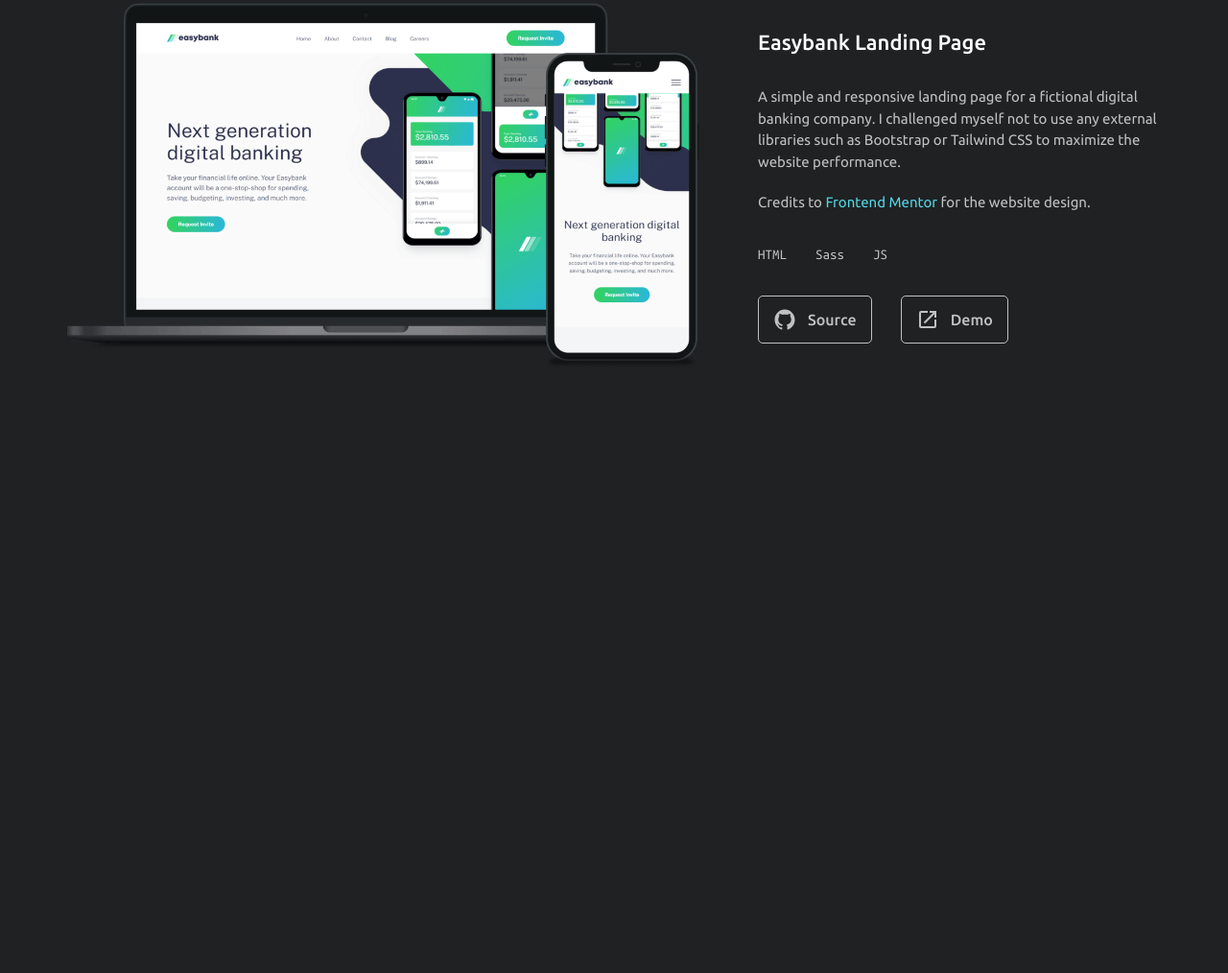
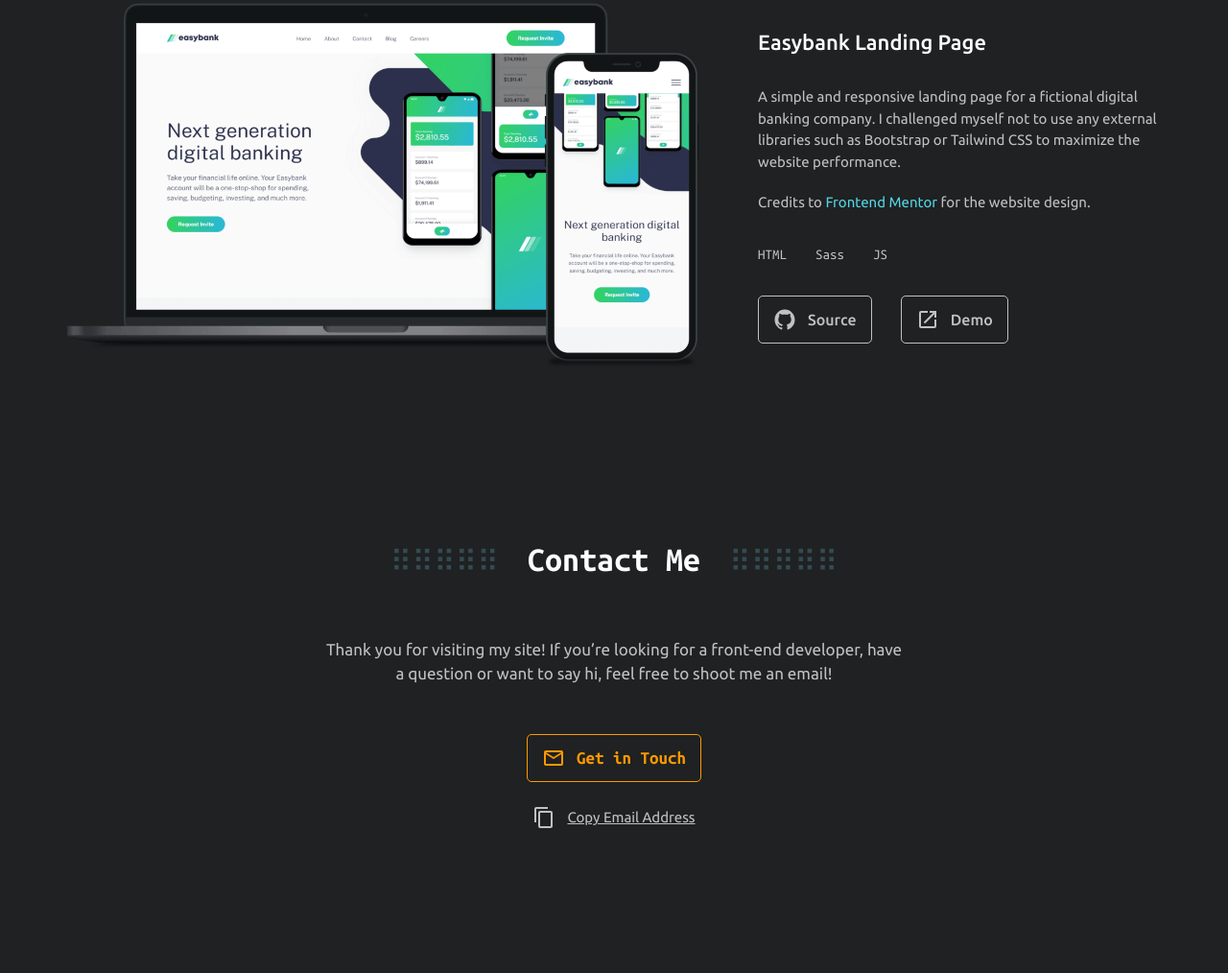
Before and after one commit to AnsonH/personal-site-v2, a Gatsby site: page / in a window 1280 px wide. Shown: the part 2806-3820 px from the top of the page at 96% size. Before the commit the page ends 3280 px from the top, so only its background shows below. Built offline with nearby package versions, Linux system fonts and the light colour scheme; Gatsby itself is replaced by a stand-in of ours; some packages are replaced by stand-ins of ours.

Commit message:
Contact Me

```diff
--- a/gatsby-config.js
+++ b/gatsby-config.js
@@ -15,7 +15,14 @@ module.exports = {
   },
   plugins: [
     `gatsby-plugin-react-helmet`,
-    `gatsby-plugin-styled-components`,
+    {
+      resolve: `gatsby-plugin-styled-components`,
+      options: {
+        // Disable better debugging in production to reduce file size
+        // https://styled-components.com/docs/tooling#better-debugging
+        displayName: process.env.NODE_ENV === "development" ? true : false,
+      },
+    },
     `gatsby-plugin-image`,
     `gatsby-plugin-sharp`,
     `gatsby-transformer-sharp`,
--- a/package.json
+++ b/package.json
@@ -31,6 +31,7 @@
     "react-dom": "^17.0.1",
     "react-helmet": "^6.1.0",
     "react-icons": "^4.2.0",
+    "react-transition-group": "^4.4.2",
     "react-typist": "^2.0.5",
     "scrollreveal": "^4.0.9",
     "styled-components": "^5.3.0"
--- /dev/null
+++ b/src/components/core/Alert.jsx
@@ -0,0 +1,68 @@
+import { IoMdCheckmarkCircleOutline } from "react-icons/io";
+import { MdErrorOutline } from "react-icons/md";
+import styled from "styled-components";
+import PropTypes from "prop-types";
+
+///// Theming /////
+
+const iconProps = {
+  "aria-hidden": true,
+  fontSize: 22,
+};
+
+const alertTheme = {
+  error: {
+    border: "#DE3F34",
+    icon: <MdErrorOutline color="#DE3F34" {...iconProps} />,
+    foreground: "#F2B2AE",
+    background: "#2C0D0A",
+  },
+  success: {
+    border: "#3D8D40",
+    icon: <IoMdCheckmarkCircleOutline color="#3D8D40" {...iconProps} />,
+    foreground: "#B1D1B3",
+    background: "#0C1C0D",
+  },
+};
+
+///// Styles /////
+
+const AlertRoot = styled.div`
+  padding: 1rem 1.2rem;
+  display: flex;
+  align-items: center;
+  border-left: 3px solid ${(props) => alertTheme[props.variant].border};
+  border-radius: 0.5rem;
+  background-color: ${(props) => alertTheme[props.variant].background};
+`;
+
+const Icon = styled.div`
+  height: 2.2rem;
+  margin-right: 1.2rem;
+`;
+
+const Message = styled.div`
+  color: ${(props) => alertTheme[props.variant].foreground};
+  font-size: 1.6rem;
+  font-weight: 500;
+`;
+
+///// Component /////
+
+function Alert({ children, variant }) {
+  return (
+    <AlertRoot variant={variant} role="alert">
+      <Icon>{alertTheme[variant].icon}</Icon>
+      <Message variant={variant}>{children}</Message>
+    </AlertRoot>
+  );
+}
+
+///// PropTypes /////
+
+Alert.propTypes = {
+  children: PropTypes.oneOfType([PropTypes.node, PropTypes.string]),
+  variant: PropTypes.oneOf(["success", "error"]),
+};
+
+export default Alert;
--- a/src/components/core/index.js
+++ b/src/components/core/index.js
@@ -1,3 +1,4 @@
+export { default as Alert } from "./Alert";
 export { default as OutlineButton } from "./OutlineButton";
 export { default as Tabs } from "./Tabs";
 export { default as Wrapper } from "./Wrapper";
--- a/src/components/index.js
+++ b/src/components/index.js
@@ -4,3 +4,4 @@ export { default as Hero } from "./sections/home/Hero";
 export { default as About } from "./sections/home/About";
 export { default as Experience } from "./sections/home/Experience";
 export { default as Projects } from "./sections/home/Projects";
+export { default as Contact } from "./sections/home/Contact";
--- /dev/null
+++ b/src/components/sections/home/Contact.jsx
@@ -0,0 +1,116 @@
+import { useEffect, useRef, useState } from "react";
+import { MdContentCopy, MdMailOutline } from "react-icons/md";
+import { CSSTransition } from "react-transition-group";
+import ScrollReveal from "scrollreveal";
+import styled from "styled-components";
+import { email, srConfig } from "../../../config";
+import { Alert, OutlineButton, Wrapper } from "../../core";
+import { usePrefersReducedMotion } from "../../../hooks";
+import { bp } from "../../../styles";
+
+const Content = styled.div`
+  display: flex;
+  flex-direction: column;
+  align-items: center;
+`;
+
+const Message = styled.p`
+  margin-bottom: 5rem;
+  text-align: center;
+
+  @media ${bp.lg} {
+    max-width: 60rem;
+  }
+`;
+
+const CopyMailButton = styled.button`
+  margin-top: 2rem;
+  padding: 0.5rem 0.8rem;
+  display: flex;
+  align-items: center;
+  color: var(--light-gray);
+  transition: all 200ms var(--easing);
+
+  &:hover,
+  &:focus {
+    color: var(--orange);
+  }
+
+  .copy-btn-text {
+    margin-left: 1.2rem;
+    font-family: "Ubuntu", var(--font-sans-system);
+    font-size: 1.5rem;
+    text-decoration: underline;
+  }
+`;
+
+const AlertWrapper = styled.div`
+  height: 4.5rem;
+  margin-top: 1rem;
+`;
+
+function Contact() {
+  const [showCopySuccess, setShowCopySuccess] = useState(false);
+  const [showCopyFail, setShowCopyFail] = useState(false);
+
+  const prefersReducedMotion = usePrefersReducedMotion();
+  const contactRef = useRef();
+
+  useEffect(() => {
+    if (!prefersReducedMotion) {
+      ScrollReveal().reveal(contactRef.current, srConfig.popUp);
+    }
+  }, []);
+
+  const handleCopyBtnClick = () => {
+    navigator.clipboard
+      .writeText(email)
+      .then(() => {
+        setShowCopySuccess(true);
+        setTimeout(() => setShowCopySuccess(false), 2000);
+      })
+      .catch(() => {
+        setShowCopyFail(true);
+        setTimeout(() => setShowCopyFail(false), 2000);
+      });
+  };
+
+  return (
+    <section id="contact" ref={contactRef}>
+      <Wrapper paddingX_lg paddingY>
+        <h2>Contact Me</h2>
+        <Content>
+          <Message>
+            Thank you for visiting my site! If you’re looking for a front-end developer, have a question or want to say
+            hi, feel free to shoot me an email!
+          </Message>
+
+          <OutlineButton
+            anchor
+            color="var(--orange)"
+            hoverColor="var(--orange-hover)"
+            hrefLink={`mailto:${email}`}
+            icon={<MdMailOutline fontSize={24} />}
+          >
+            Get in Touch
+          </OutlineButton>
+          <CopyMailButton onClick={handleCopyBtnClick}>
+            <MdContentCopy fontSize={24} aria-hidden />
+            <span className="copy-btn-text">Copy Email Address</span>
+          </CopyMailButton>
+
+          <AlertWrapper>
+            <CSSTransition in={showCopySuccess} classNames="zoom-in" timeout={250} unmountOnExit>
+              <Alert variant="success">Copied to clipboard</Alert>
+            </CSSTransition>
+            <CSSTransition in={showCopyFail} classNames="zoom-in" timeout={250} unmountOnExit>
+              <Alert variant="error">Copy failed. Try again!</Alert>
+            </CSSTransition>
+          </AlertWrapper>
+        </Content>
+      </Wrapper>
+    </section>
+  );
+}
+
+export default Contact;
--- a/src/pages/index.js
+++ b/src/pages/index.js
@@ -1,4 +1,4 @@
-import { About, Experience, Hero, Layout, Projects } from "../components";
+import { About, Contact, Experience, Hero, Layout, Projects } from "../components";
 
 export default function Home() {
   return (
@@ -7,6 +7,7 @@ export default function Home() {
       <About />
       <Experience />
       <Projects />
+      <Contact />
     </Layout>
   );
 }
--- a/src/styles/GlobalStyle.js
+++ b/src/styles/GlobalStyle.js
@@ -1,8 +1,10 @@
 import { createGlobalStyle } from "styled-components";
+import transitions from "./transitions";
 import variables from "./variables";
 import { bp } from "./theme";
 
 const GlobalStyle = createGlobalStyle`
+  ${transitions}
   ${variables}
 
   html {
--- /dev/null
+++ b/src/styles/transitions.js
@@ -0,0 +1,36 @@
+import { css } from "styled-components";
+
+/**
+ * Transition classes for React Transition Group
+ * @see {@link http://reactcommunity.org/react-transition-group/css-transition Docs on CSSTransition}
+ */
+const transitions = css`
+  // Zoom in
+  .zoom-in-enter {
+    opacity: 0;
+    transform: scale(0.6);
+  }
+
+  .zoom-in-enter-active {
+    opacity: 1;
+    transform: scale(1);
+    transition: all 250ms var(--easing);
+  }
+
+  .zoom-in-exit {
+    opacity: 1;
+    transform: scale(1);
+  }
+
+  .zoom-in-exit-active {
+    opacity: 0;
+    transform: scale(0.6);
+    transition: all 250ms var(--easing);
+  }
+
+  .zoom-in-exit-done {
+    opacity: 0;
+  }
+`;
+
+export default transitions;
```
Also changed, not shown: src/config.js (+8 -4 lines), 1 other file.
